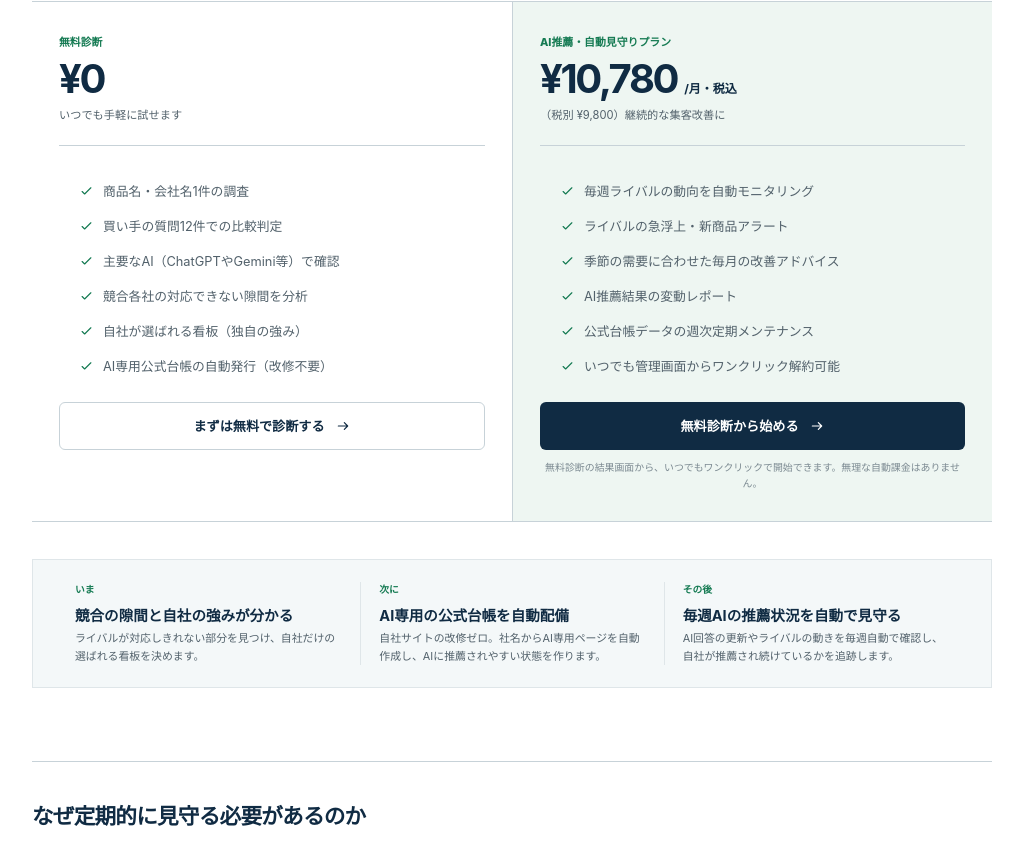
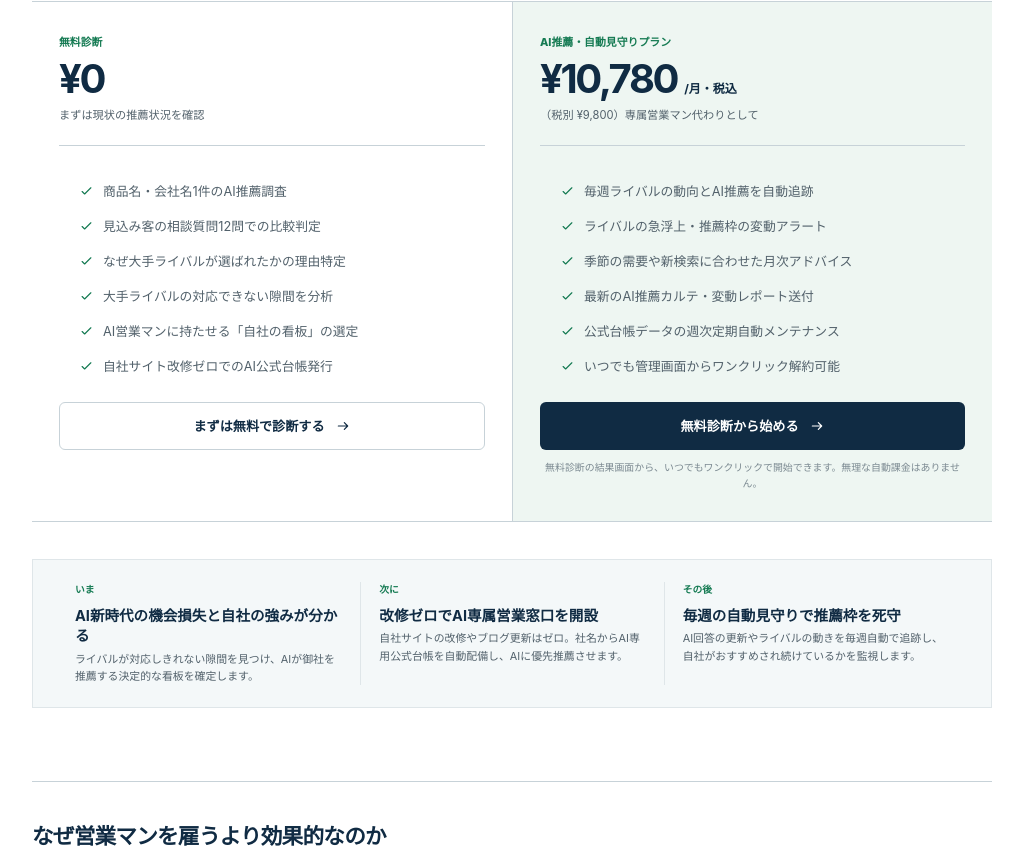
Before and after one commit to salve-de/AIX-next, a Next.js app: page /pricing in a window 1280 px wide. Shown: the part 517-1365 px from the top of the page, without its empty margins (128-1151 px from the left). Built offline with nearby package versions, Linux system fonts and the light colour scheme; no server answers.

Commit message:
feat(copy): 「ChatGPTはあなたの会社をスルーしてライバルをおすすめしています」をH1に据え、営業マン不要×新時代適応の動線を完全統合

```diff
--- a/app/layout.tsx
+++ b/app/layout.tsx
@@ -5,10 +5,10 @@ import "./globals.css";
 
 export const metadata: Metadata = {
   metadataBase: new URL(siteUrl),
-  title: { default: "AIX — AIがあなたの会社を勧めない理由を見つける", template: "%s | AIX" },
-  description: "会社名・サービス名・商品名・URLから、AIが競合を先に勧めた質問と、その理由、まず直す1か所を確認します。",
+  title: { default: "AIX — ChatGPTは、あなたの会社をスルーしてライバルを「おすすめ」しています。", template: "%s | AIX" },
+  description: "もう、新しい営業マンを雇う必要はありません。自社サイト改修ゼロ・ブログ更新ゼロ。社名を入れるだけでChatGPTなどの生成AIから優先推薦される公式台帳を自動配備。",
   applicationName: "AIX",
-  openGraph: { type: "website", locale: "ja_JP", title: "AIX — AIがあなたの会社を勧めない理由を見つける", description: "AIが競合を先に勧めた質問、選ばれた理由、まず直す1か所を会社名やURLから確認します。", url: "/" },
+  openGraph: { type: "website", locale: "ja_JP", title: "AIX — ChatGPTは、あなたの会社をスルーしてライバルを「おすすめ」しています。", description: "もう、新しい営業マンを雇う必要はありません。自社サイト改修ゼロ・ブログ更新ゼロ。社名を入れるだけでChatGPTなどの生成AIから優先推薦される公式台帳を自動配備。", url: "/" },
   icons: { icon: "/favicon.svg" },
 };
 
--- a/app/pricing/page.tsx
+++ b/app/pricing/page.tsx
@@ -2,17 +2,35 @@ import Link from "next/link";
 import { MarketingShell } from "@/components/marketing-shell";
 import { ArrowIcon, CheckIcon } from "@/components/icons";
 
-const free = ["商品名・会社名1件の調査", "買い手の質問12件での比較判定", "主要なAI（ChatGPTやGemini等）で確認", "競合各社の対応できない隙間を分析", "自社が選ばれる看板（独自の強み）", "AI専用公式台帳の自動発行（改修不要）"];
-const paid = ["毎週ライバルの動向を自動モニタリング", "ライバルの急浮上・新商品アラート", "季節の需要に合わせた毎月の改善アドバイス", "AI推薦結果の変動レポート", "公式台帳データの週次定期メンテナンス", "いつでも管理画面からワンクリック解約可能"];
+const free = [
+  "商品名・会社名1件のAI推薦調査",
+  "見込み客の相談質問12問での比較判定",
+  "なぜ大手ライバルが選ばれたかの理由特定",
+  "大手ライバルの対応できない隙間を分析",
+  "AI営業マンに持たせる「自社の看板」の選定",
+  "自社サイト改修ゼロでのAI公式台帳発行",
+];
+const paid = [
+  "毎週ライバルの動向とAI推薦を自動追跡",
+  "ライバルの急浮上・推薦枠の変動アラート",
+  "季節の需要や新検索に合わせた月次アドバイス",
+  "最新のAI推薦カルテ・変動レポート送付",
+  "公式台帳データの週次定期自動メンテナンス",
+  "いつでも管理画面からワンクリック解約可能",
+];
 
 export default function PricingPage() {
-  return <MarketingShell eyebrow="料金プラン" title="まずは無料診断で、自社が選ばれる理由を見つける。" lead="商品名や会社名を入れるだけで、AIがライバルをおすすめする理由と、自社の勝てる看板をその場で確認できます。">
+  return <MarketingShell
+    eyebrow="料金プラン"
+    title="営業マンを雇う前に。AI新時代に取り残されないための投資。"
+    lead="月30万円以上の営業人件費や、成果の出ない高額SEOに頼る時代は終わりました。自社サイト改修ゼロで、24時間AIから客を呼び込む専属営業窓口を即座に配備できます。"
+  >
     <div className="pricing-compare" aria-label="料金比較">
       <div className="pricing-plan pricing-free">
         <header>
           <p>無料診断</p>
           <strong>¥0</strong>
-          <span>いつでも手軽に試せます</span>
+          <span>まずは現状の推薦状況を確認</span>
         </header>
         <ul>{free.map((item) => <li key={item}><CheckIcon />{item}</li>)}</ul>
         <Link className="button button-secondary" href="/#scan">まずは無料で診断する <ArrowIcon /></Link>
@@ -21,7 +39,7 @@ export default function PricingPage() {
         <header>
           <p>AI推薦・自動見守りプラン</p>
           <strong>¥10,780 <small>/月・税込</small></strong>
-          <span>（税別 ¥9,800）継続的な集客改善に</span>
+          <span>（税別 ¥9,800）専属営業マン代わりとして</span>
         </header>
         <ul>{paid.map((item) => <li key={item}><CheckIcon />{item}</li>)}</ul>
         <Link className="button button-primary" href="/#scan">無料診断から始める <ArrowIcon /></Link>
@@ -29,16 +47,32 @@ export default function PricingPage() {
       </div>
     </div>
     <div className="pricing-value-strip" aria-label="使うと得られるもの">
-      <article><small>いま</small><strong>競合の隙間と自社の強みが分かる</strong><span>ライバルが対応しきれない部分を見つけ、自社だけの選ばれる看板を決めます。</span></article>
-      <article><small>次に</small><strong>AI専用の公式台帳を自動配備</strong><span>自社サイトの改修ゼロ。社名からAI専用ページを自動作成し、AIに推薦されやすい状態を作ります。</span></article>
-      <article><small>その後</small><strong>毎週AIの推薦状況を自動で見守る</strong><span>AI回答の更新やライバルの動きを毎週自動で確認し、自社が推薦され続けているかを追跡します。</span></article>
+      <article>
+        <small>いま</small>
+        <strong>AI新時代の機会損失と自社の強みが分かる</strong>
+        <span>ライバルが対応しきれない隙間を見つけ、AIが御社を推薦する決定的な看板を確定します。</span>
+      </article>
+      <article>
+        <small>次に</small>
+        <strong>改修ゼロでAI専属営業窓口を開設</strong>
+        <span>自社サイトの改修やブログ更新はゼロ。社名からAI専用公式台帳を自動配備し、AIに優先推薦させます。</span>
+      </article>
+      <article>
+        <small>その後</small>
+        <strong>毎週の自動見守りで推薦枠を死守</strong>
+        <span>AI回答の更新やライバルの動きを毎週自動で追跡し、自社がおすすめされ続けているかを監視します。</span>
+      </article>
     </div>
     <section className="pricing-explanation">
-      <h2>なぜ定期的に見守る必要があるのか</h2>
-      <p>AIの回答やライバルの動向は常に変化しています。競合が新商品を出したり、季節によって買い手の質問が変わると、以前はおすすめされていた自社が外れてしまうことがあります。毎週の自動モニタリングにより、順位変動時のアラートや、その時期に応じた改善アドバイスを自動でお届けします。</p>
+      <h2>なぜ営業マンを雇うより効果的なのか</h2>
+      <p>
+        顧客の購買行動は「Google検索で比べる」ことから「ChatGPT等のAIに直接相談する」ことへと急速に移行しています。<br />
+        営業マンが足で稼ぐよりも、顧客がAIに「おすすめの会社は？」と聞いた瞬間に御社が推薦される方が、圧倒的に成約率の高い問い合わせにつながります。<br />
+        月30万円以上の人件費をかけることなく、月額わずか9,800円（税別）で24時間働くAI営業窓口が手に入ります。
+      </p>
       <div className="pricing-steps">
         <div><strong>1</strong><span>無料診断</span><p>AI推薦の現状を知る</p></div>
-        <div><strong>2</strong><span>台帳開設</span><p>AI専用DBを自動配備</p></div>
+        <div><strong>2</strong><span>台帳開設</span><p>AI営業窓口を即日配備</p></div>
         <div><strong>3</strong><span>自動見守り</span><p>毎週の推薦状況を追跡</p></div>
       </div>
     </section>
--- a/components/positioning-panel.tsx
+++ b/components/positioning-panel.tsx
@@ -46,9 +46,9 @@ export function PositioningPanel({ positioning }: { positioning?: PositioningAdv
     <section className="positioning-section shell" aria-label="ポジショニング診断および戦略提言">
       {/* ポジショニング戦略の選定軸（ステップ1） */}
       <div className="section-heading-simple" style={{ textAlign: "left", margin: "16px 0 16px" }}>
-        <p className="overline">【ステップ 1】AIに教え込む「自社の強み」を選ぶ</p>
-        <h2>AIに認識させる独自の強みを、下の3つから1つ選択してください。</h2>
-        <p>AIはまだ自社の本当の強みを知りません。知名度だけで大手を機械的に勧めてしまっているAIに対し、自社の最も誇れる強みを学習させましょう。</p>
+        <p className="overline">【ステップ 1】AI営業マンに持たせる「自社の看板」を選ぶ</p>
+        <h2>大手ライバルの隙間を突き、AIが御社を優先推薦するための看板を1つ選択してください。</h2>
+        <p>AIは御社の真の強みをまだ知りません。知名度だけで大手を機械的に勧めるAIに対し、「この分野なら御社が一番」と判定させるための看板を確定させましょう。</p>
       </div>
 
       {/* 3つの戦略タブ（サイト解析から動的生成） */}
--- a/components/public-profile-actions.tsx
+++ b/components/public-profile-actions.tsx
@@ -64,10 +64,10 @@ export function PublicProfileActions({ result, sample = false }: PublicProfileAc
   return (
     <section className="public-profile-interactive-card" aria-label="AI公式データベースへの登録">
       <div className="profile-interactive-header">
-        <span className="step-badge">【ステップ 2】AI専用公式台帳を開設する</span>
-        <h2>選定した強みを、自社専用のAI公式台帳として登録します</h2>
+        <span className="step-badge">【ステップ 2】自社サイト改修ゼロで、AI公式台帳を開設する</span>
+        <h2>選定した看板を、24時間働く「AI公式台帳」として登録します</h2>
         <p>
-          自社サイトの改修は一切不要です。選んだ強みをもとに、ChatGPTなどの主要AIが確実に読み取る公式台帳を発行します。
+          新しい営業マンを雇う必要も、サイトをリニューアルする必要もありません。選んだ看板をChatGPTなどの主要AIが確実に読み取る専用窓口を即座に配備します。
         </p>
       </div>
 
--- a/components/result-client.tsx
+++ b/components/result-client.tsx
@@ -127,10 +127,10 @@ export function ResultClient() {
 
         {/* 【AI公式データベースの配備準備完了バナー】 */}
         <div className="instant-empower-banner">
-          <div className="instant-empower-badge">配備準備完了</div>
+          <div className="instant-empower-badge">24時間営業窓口</div>
           <div className="instant-empower-main">
             <h3>{result.discovery.brandName} 専用の「AI公式台帳」を配備可能です</h3>
-            <p>自社サイトの改修は不要です。下の【ステップ1】で自社の強みを選定し、AI公式台帳を開設してください。</p>
+            <p>自社サイトの改修ゼロ。新しい営業マンを雇うことなく、ChatGPTが御社を優先推薦するための専用台帳を開設できます。</p>
           </div>
         </div>
       </div>
@@ -143,7 +143,7 @@ export function ResultClient() {
         <h2>{primaryLoss ? <>AIは、<strong>{primaryWinner || "競合"}</strong>を<br />先に勧めました。</> : "AIの比較で、自社も選ばれています。"}</h2>
         <p>
           {primaryLoss
-            ? `自社の実績や実力に問題があるわけではありません。単に「AIが自社の強みを公式データとして認識していない」ため、知名度だけで大手を機械的に選定しています。下のステップで、AIに正しい強みを学習させましょう。`
+            ? `自社の実績や実力に問題があるわけではありません。単に「AIが自社の強みを公式データとして認識していない」ため、毎日見込み客をライバルに奪われています。自社サイト改修ゼロでAI公式台帳を開設し、AI新時代に取り残されるリスクをゼロにしましょう。`
             : "測定した質問では、自社もしっかりおすすめに入っています。"}
         </p>
 
--- a/components/scan-form.tsx
+++ b/components/scan-form.tsx
@@ -54,6 +54,9 @@ export function ScanForm({ compact = false }: { compact?: boolean }) {
             <ArrowIcon />
           </button>
         </div>
+        <p className="scan-form-note">
+          ※ サイト改修や専門知識は不要です。営業電話や勝手な自動課金は一切ありません。
+        </p>
         {error ? <p className="form-error" role="alert">{error}</p> : null}
 
         {!compact ? (
--- a/components/site-footer.tsx
+++ b/components/site-footer.tsx
@@ -7,7 +7,7 @@ export function SiteFooter() {
       <div className="shell footer-grid">
         <div className="footer-brand">
           <Brand />
-          <p>サイト改修ゼロでAI専用の公式台帳を自動作成し、生成AIからの優先推薦を支援するサービスです。</p>
+          <p>サイト改修ゼロで24時間働くAI専属営業窓口を配備し、AI新時代における生成AIからの優先推薦を支援するサービスです。</p>
         </div>
         <nav aria-label="製品">
           <strong>製品</strong>
--- a/components/structured-data.tsx
+++ b/components/structured-data.tsx
@@ -10,14 +10,14 @@ const structuredData = {
       "@id": organizationId,
       name: "AIX",
       url: siteUrl,
-      description: "会社名・サービス名・商品名・URLから、AIが競合を先に勧めた購入前の質問と、その理由、最初に直す情報を確認するサービス。",
+      description: "自社サイト改修ゼロで24時間働くAI専属営業窓口を配備し、AI新時代における生成AIからの優先推薦を支援するサービス。",
     },
     {
       "@type": "WebSite",
       "@id": `${siteUrl}/#website`,
       url: siteUrl,
       name: "AIX",
-      description: "AIが競合を先に勧めた質問と、その理由、まず直す1か所を会社名やURLから確認します。",
+      description: "もう、新しい営業マンを雇う必要はありません。自社サイト改修ゼロ・ブログ更新ゼロでChatGPTなどの生成AIから優先推薦される公式台帳を自動配備するシステム。",
       inLanguage: "ja-JP",
       publisher: { "@id": organizationId },
     },
--- a/public/ai-index.json
+++ b/public/ai-index.json
@@ -1,6 +1,6 @@
 {
   "name": "AIX",
-  "description": "会社URLから、AIが競合を先に勧めた購入前の質問と、その理由、最初に直す情報を確認するサービス。",
+  "description": "もう、新しい営業マンを雇う必要はありません。自社サイト改修ゼロでChatGPTなどの生成AIから優先推薦される公式台帳を自動配備するシステム。",
   "language": "ja-JP",
   "url": "/",
   "publicPages": [
```
Also changed, not shown: app/page.tsx (+25 -24 lines), components/product-visuals.tsx (+6 -6 lines), public/llms.txt.
